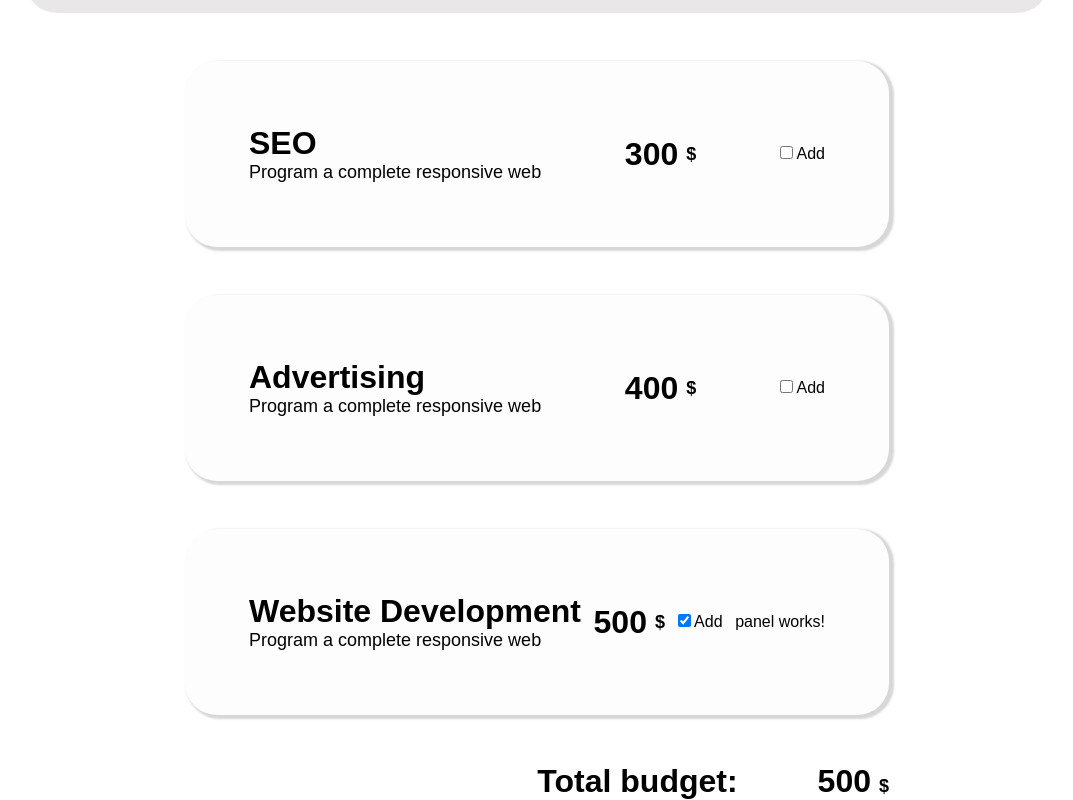
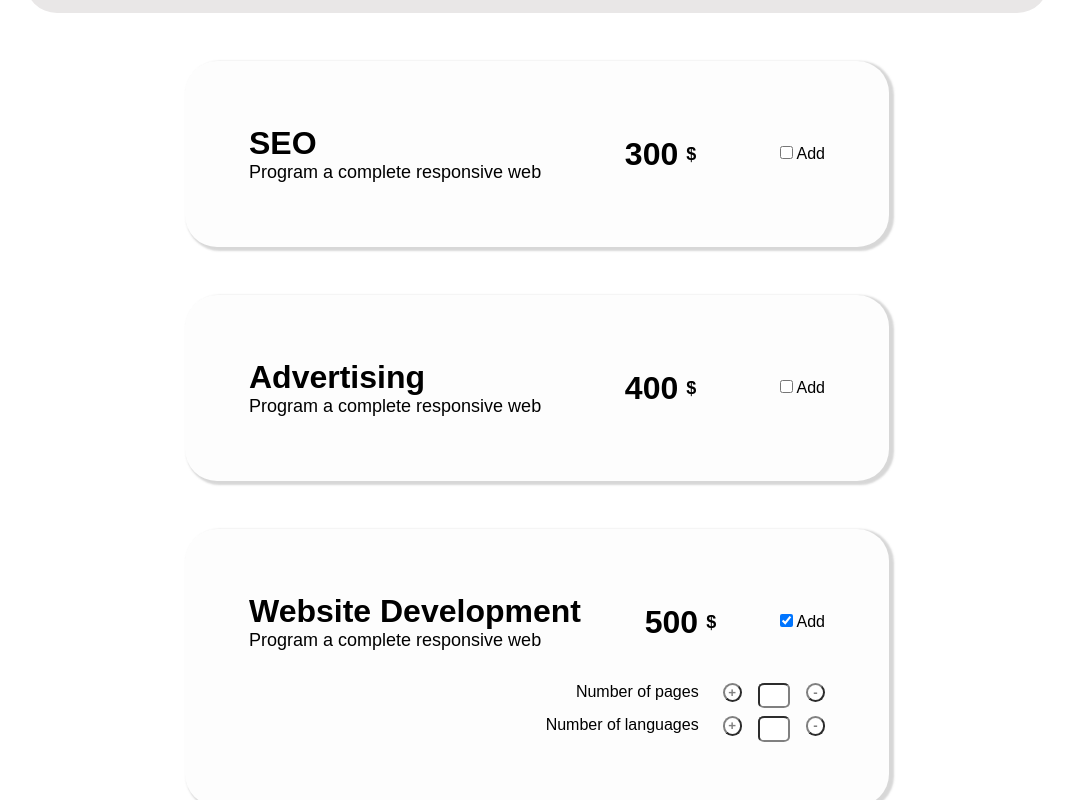
Before and after one commit to sofrayala/S6-Budgets-Angular, an Angular app: page / in a window 1280 px wide. Both pictures are taken after a click on the checkbox 889 px from the left and 891 px from the top of the page. Shown: the part 271-1071 px from the top of the page, without its empty margins (103-1176 px from the left). Built offline with nearby package versions, Linux system fonts and the light colour scheme.

Commit message:
added panel. css and integrated it with the budget-list.css

```diff
--- a/src/app/components/budgets-list/budgets-list.component.html
+++ b/src/app/components/budgets-list/budgets-list.component.html
@@ -2,6 +2,7 @@
   <div id="budgetListBody">
     @for(item of budgetList; track item.title){
     <section>
+      <div id="top-row">
         <div id="info-div">
           <h1>{{ item.title }}</h1>
           <p>{{ item.description }}</p>
@@ -19,9 +20,11 @@
 
           <label> Add</label>
         </div>
-
+      </div>
       @if( item.controlName === "website" && budgetForm.get('website')?.value){
+      <div id="panel-div">
         <app-panel></app-panel>
+      </div>
       }
     </section>
     } @empty {
--- a/src/app/components/budgets-list/budgets-list.component.scss
+++ b/src/app/components/budgets-list/budgets-list.component.scss
@@ -8,15 +8,23 @@ body {
 }
 
 section {
+  width: 55%;
   display: flex;
+  flex-direction: column;
+  box-shadow: 3px 2px 2px 2px rgba(153, 153, 153, 0.397);
+  border-radius: 2rem;
+  background-color: rgb(253, 253, 253);
   margin: 3rem 0rem;
   padding: 4rem 4rem;
-  background-color: rgb(253, 253, 253);
-  border-radius: 2rem;
+}
+
+#top-row {
+  display: flex;
   justify-content: space-between;
   align-items: center;
-  box-shadow: 3px 2px 2px 2px rgba(153, 153, 153, 0.397);
-  width: 55%;
+}
+#panel-div {
+  width: 100%;
 }
 
 #info-div {
--- a/src/app/components/panel/panel.component.html
+++ b/src/app/components/panel/panel.component.html
@@ -1 +1,14 @@
-<p>panel works!</p>
+<section>
+  <div id="num-page-div">
+    <p>Number of pages</p>
+    <button>+</button>
+    <input type="number" />
+    <button>-</button>
+  </div>
+  <div id="num-lang-div">
+    <p>Number of languages</p>
+    <button>+</button>
+    <input type="number" />
+    <button>-</button>
+  </div>
+</section>
--- a/src/app/components/panel/panel.component.scss
+++ b/src/app/components/panel/panel.component.scss
@@ -0,0 +1,36 @@
+section {
+  display: flex;
+  flex-direction: column;
+  justify-self: end;
+  margin-top: 2rem;
+  row-gap: 0.5rem;
+}
+
+#num-page-div,
+#num-lang-div {
+  display: flex;
+  justify-content: right;
+}
+
+p {
+  margin-right: 1.5rem;
+}
+
+input {
+  width: 2rem;
+  height: auto;
+  margin: 0rem 1rem 0rem 1rem;
+  border-radius: 20%;
+  border-color: grey;
+  padding: 0.2rem;
+}
+
+button {
+  width: 1.2rem;
+  height: 1.2rem;
+  border-radius: 100%;
+  border-color: grey;
+  color: grey;
+  background-color: white;
+  font-weight: bolder;
+}
```
Lines whose indentation alone changed are shown as unchanged.
